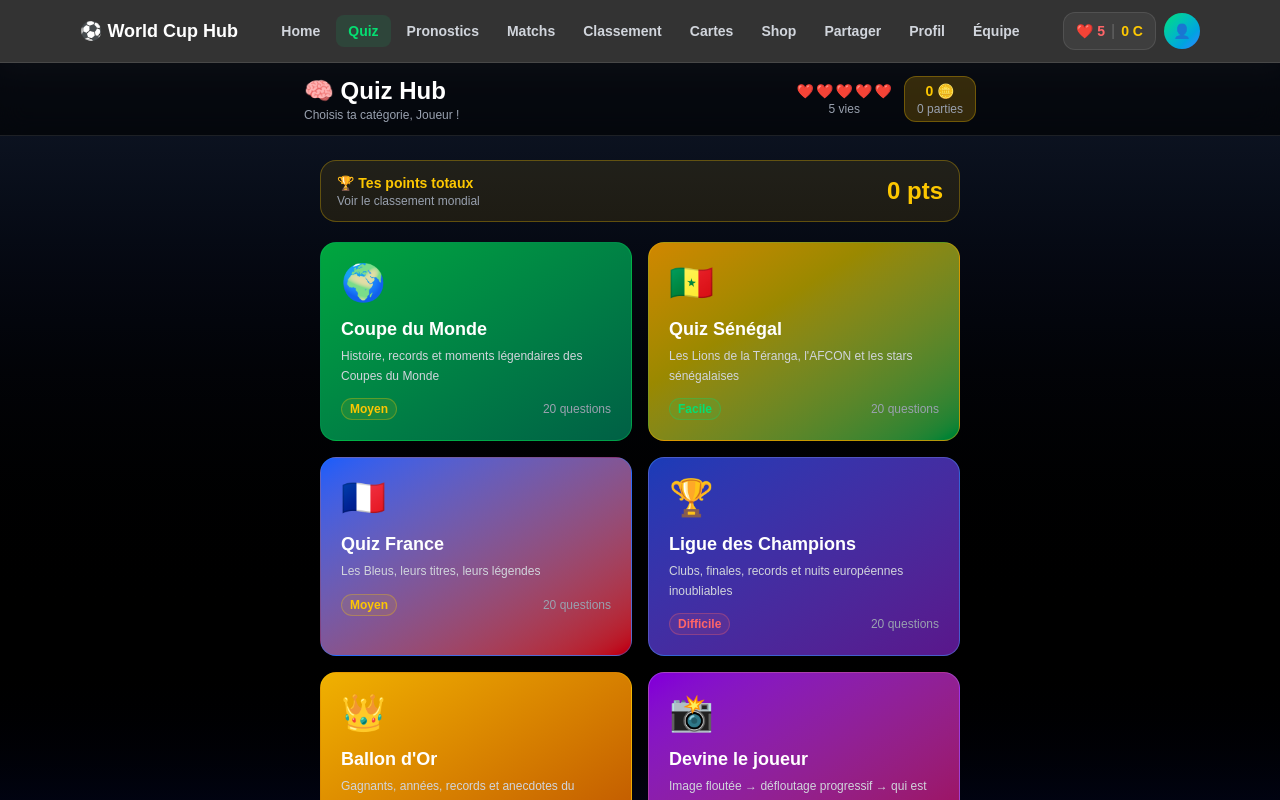
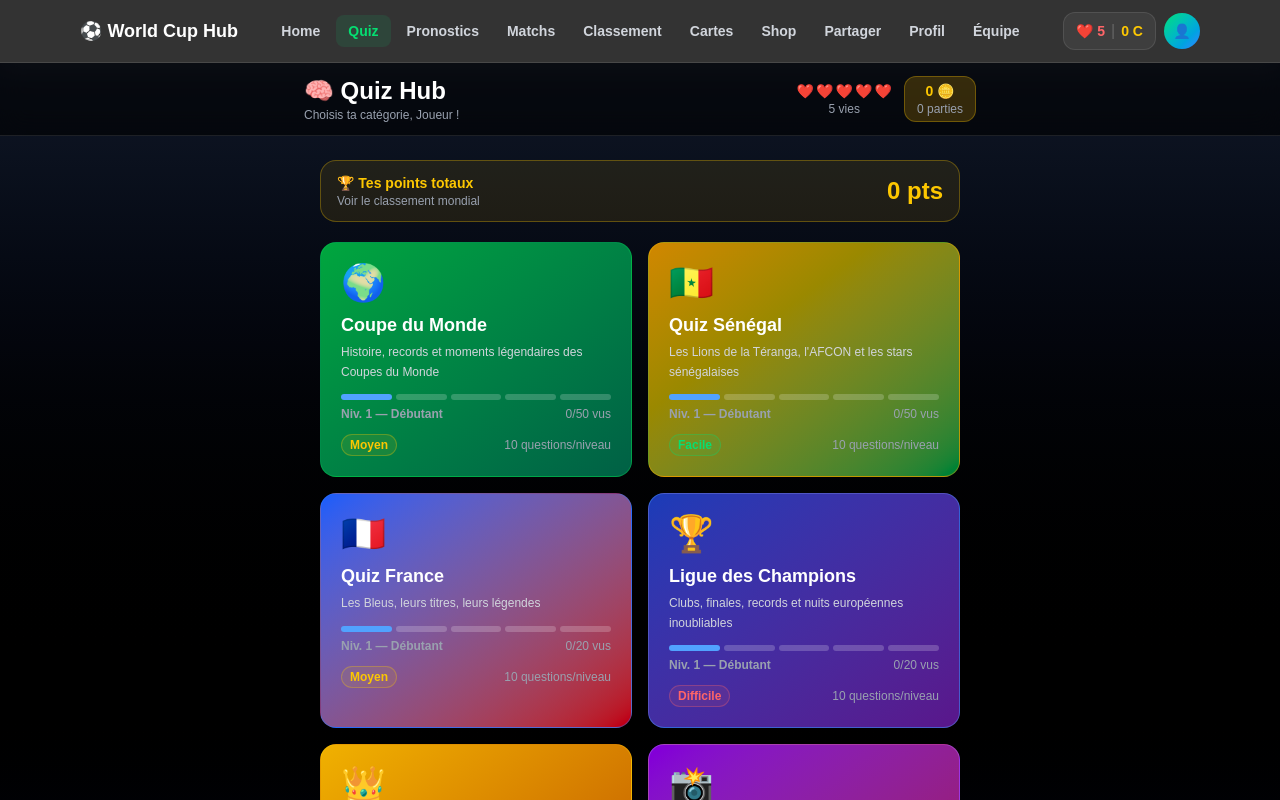
Before and after one commit to Elhadji17/world-cup-hub, a React (Vite) app: page /quiz in a window 1280 px wide. Shown: the top 800 px of the page. Built offline with nearby package versions, Linux system fonts and the light colour scheme.

Commit message:
feat: systeme de niveaux quiz - 5 niveaux par categorie

```diff
--- a/src/data/quiz-categories.js
+++ b/src/data/quiz-categories.js
@@ -9,7 +9,7 @@ export const CATEGORIES = [
     color:       "from-green-600 to-emerald-800",
     border:      "border-green-500/40",
     difficulty:  "Moyen",
-    count:       20,
+    count: 20, // on garde 20 par partie mais il y a 50 questions au total
   },
   {
     id:          "senegal",
@@ -19,7 +19,7 @@ export const CATEGORIES = [
     color:       "from-yellow-600 to-green-700",
     border:      "border-yellow-500/40",
     difficulty:  "Facile",
-    count:       20,
+    count: 20, // on garde 20 par partie mais il y a 50 questions au total
   },
   {
     id:          "france",
--- /dev/null
+++ b/src/data/quiz-levels.js
@@ -0,0 +1,62 @@
+// src/data/quiz-levels.js
+// Système de niveaux par catégorie
+
+export const LEVELS = [
+  { level: 1, label: "Débutant",   emoji: "⭐",          range: [0,  10], color: "text-gray-400",   bg: "from-gray-600 to-gray-800"     },
+  { level: 2, label: "Confirmé",   emoji: "⭐⭐",        range: [10, 20], color: "text-blue-400",   bg: "from-blue-600 to-blue-800"     },
+  { level: 3, label: "Expert",     emoji: "⭐⭐⭐",      range: [20, 30], color: "text-green-400",  bg: "from-green-600 to-green-800"   },
+  { level: 4, label: "Champion",   emoji: "⭐⭐⭐⭐",    range: [30, 40], color: "text-yellow-400", bg: "from-yellow-600 to-amber-700"  },
+  { level: 5, label: "Légendaire", emoji: "👑",           range: [40, 50], color: "text-purple-400", bg: "from-purple-600 to-purple-800" },
+];
+
+export const QUESTIONS_PER_LEVEL = 10;
+
+// Obtenir le niveau actuel d'une catégorie
+export function getCategoryLevel(catId) {
+  const seen = JSON.parse(localStorage.getItem(`wch_seen_${catId}`)) ?? [];
+  const seenCount = seen.length;
+  const levelIndex = Math.min(Math.floor(seenCount / QUESTIONS_PER_LEVEL), LEVELS.length - 1);
+  return LEVELS[levelIndex];
+}
+
+// Obtenir les questions du niveau actuel
+export function getLevelQuestions(allQ, catId) {
+  const seen = JSON.parse(localStorage.getItem(`wch_seen_${catId}`)) ?? [];
+  const seenCount = seen.length;
+  const levelIndex = Math.floor(seenCount / QUESTIONS_PER_LEVEL);
+
+  if (levelIndex >= LEVELS.length) {
+    // Tous les niveaux terminés → reset
+    localStorage.removeItem(`wch_seen_${catId}`);
+    return allQ.slice(0, QUESTIONS_PER_LEVEL);
+  }
+
+  const level = LEVELS[levelIndex];
+  const [start, end] = level.range;
+
+  // Questions de ce niveau non encore vues
+  const levelQ = allQ.slice(start, end);
+  const unseen  = levelQ.filter(q => !seen.includes(q.id));
+
+  return unseen.length > 0 ? unseen : levelQ;
+}
+
+// Vérifier si un niveau est terminé
+export function isLevelDone(catId, levelIndex) {
+  const seen = JSON.parse(localStorage.getItem(`wch_seen_${catId}`)) ?? [];
+  const level = LEVELS[levelIndex];
+  if (!level) return false;
+  const [start, end] = level.range;
+  return seen.length >= end;
+}
+
+// Obtenir la progression totale
+export function getCategoryProgress(catId, totalQ) {
+  const seen = JSON.parse(localStorage.getItem(`wch_seen_${catId}`)) ?? [];
+  return {
+    seen:    seen.length,
+    total:   totalQ,
+    pct:     Math.round((seen.length / totalQ) * 100),
+    level:   Math.min(Math.floor(seen.length / QUESTIONS_PER_LEVEL) + 1, LEVELS.length),
+  };
+}
--- a/src/pages/Quiz.jsx
+++ b/src/pages/Quiz.jsx
@@ -1,7 +1,7 @@
 // src/pages/Quiz.jsx
 // Quiz par catégorie — coins + vies intégrés via useGameStats
 
-
+import { useState, useEffect }          from "react";
 import { motion, AnimatePresence }       from "framer-motion";
 import { useNavigate, useParams }        from "react-router-dom";
 import { useAuth }                       from "../hooks/useAuth";
@@ -15,9 +15,6 @@ import questionsFR       from "../data/questions-france.json";
 import questionsUCL      from "../data/questions-ucl.json";
 import questionsDaily    from "../data/questions-daily.json";
 import questionsBD       from "../data/questions-ballon-dor.json";
-import { useState, useEffect, useRef } from "react";
-
-
 
 const QUESTIONS_MAP = {
   "world-cup":        questionsWC,
@@ -46,31 +43,20 @@ export default function Quiz() {
   const { user }       = useAuth();
   const {
     coins, lives: globalLives, maxLives,
-    submitResult, refresh,
+    submitResult,
   } = useGameStats();
 
   const category   = getCategoryById(categoryId) ?? getCategoryById("world-cup");
   const allQ       = QUESTIONS_MAP[category.id] ?? questionsWC;
   const playerName = user?.username ?? localStorage.getItem("playerName") ?? "Joueur";
 
-  const [shuffledQ] = useState(() => {
-    const seenKey = `wch_seen_${category.id}`;
-    const seen    = JSON.parse(localStorage.getItem(seenKey)) ?? [];
+  // Vies locales fixes pour cette partie — indépendant des vies globales
+  const LIVES_PER_GAME = 3;
 
-    let unseen = allQ.filter(q => !seen.includes(q.id));
-
-    if (unseen.length === 0) {
-      localStorage.removeItem(seenKey);
-      unseen = allQ;
-    }
-
-    // Sélectionner les questions mais NE PAS sauvegarder encore
-    return shuffle(unseen).slice(0, category.count);
-  });
+  const [shuffledQ]      = useState(() => shuffle(allQ).slice(0, category.count));
   const [current,          setCurrent]          = useState(0);
   const [score,            setScore]            = useState(0);
-  const [lives, setLives] = useState(() => Math.max(globalLives, 0));
-  const [startLives] = useState(() => Math.max(globalLives, 0)); // snapshot au début
+  const [lives,            setLives]            = useState(LIVES_PER_GAME);
   const [timeLeft,         setTimeLeft]         = useState(TIMER_MAX);
   const [selectedAnswer,   setSelectedAnswer]   = useState(null);
   const [showResult,       setShowResult]       = useState(false);
@@ -81,23 +67,39 @@ export default function Quiz() {
   const [fastAnswers,      setFastAnswers]      = useState(0);
   const [livesUsed,        setLivesUsed]        = useState(0);
   const [coinsEarned,      setCoinsEarned]      = useState(0);
-  const [localCoins, setLocalCoins] = useState(coins); // coins affichés en temps réel
   const [wrongAnswers,     setWrongAnswers]      = useState(0);
-
-
+  const [levelUp,          setLevelUp]          = useState(false);
+  const [newLevel,         setNewLevel]          = useState(0);
 
   const question = shuffledQ[current];
   const totalQ   = shuffledQ.length;
   const progress = ((current + 1) / totalQ) * 100;
   const xp       = score * 10;
   const level    = Math.floor(xp / 100) + 1;
-  // Après les autres states :
-  const livesUsedRef = useRef(0);
 
-  useEffect(() => {
-    setLocalCoins(coins);
-    }, [coins]);
-
+  // Bloquer si plus de vies
+  if (globalLives <= 0 && !finished) {
+    return (
+      <div className="min-h-screen bg-gradient-to-b from-gray-900 via-black to-red-900 text-white flex items-center justify-center px-4">
+        <div className="text-center max-w-sm">
+          <div className="text-7xl mb-4">💔</div>
+          <h1 className="text-2xl font-bold mb-2">Plus de vies !</h1>
+          <p className="text-gray-400 mb-2">Tes vies se régénèrent automatiquement chaque heure.</p>
+          <p className="text-gray-400 mb-6">Ou achète-en dans le Shop avec tes coins.</p>
+          <div className="flex gap-3 justify-center">
+            <motion.button whileTap={{ scale: 0.97 }} onClick={() => navigate("/shop")}
+              className="bg-yellow-500 text-black font-bold px-6 py-3 rounded-xl">
+              🛒 Shop ({coins} 🪙)
+            </motion.button>
+            <motion.button whileTap={{ scale: 0.97 }} onClick={() => navigate("/quiz")}
+              className="bg-white/10 text-white font-bold px-6 py-3 rounded-xl">
+              ← Retour
+            </motion.button>
+          </div>
+        </div>
+      </div>
+    );
+  }
 
   // ── Timer ──────────────────────────────────────────────────────────────────
   useEffect(() => {
@@ -118,23 +120,14 @@ export default function Quiz() {
     if (correct) {
       setScore(p => p + 1);
       setStreak(p => p + 1);
-        const bonus = timeLeft >= 10 ? 10 : 0;
-        setLocalCoins(p => p + 10 + bonus);  // ← ajouter ça
       if (fast) setFastAnswers(p => p + 1);
     } else {
       const nl = lives - 1;
       setLives(nl);
       setLivesUsed(p => p + 1);
-      livesUsedRef.current += 1;
       setWrongAnswers(p => p + 1);
       setStreak(0);
-
       if (nl <= 0) { setTimeout(() => finishQuiz(score), 1800); return; }
-      setTimeout(() => {
-        setShowResult(false);
-        setSelectedAnswer(null);
-      }, 1800);
-      return;
     }
     setTimeout(() => goNext(correct), 1800);
   }
@@ -144,13 +137,8 @@ export default function Quiz() {
     setSelectedAnswer(null); setIsCorrect(false); setShowResult(true); setStreak(0);
     const nl = lives - 1;
     setLives(nl); setLivesUsed(p => p + 1); setWrongAnswers(p => p + 1);
-
     if (nl <= 0) { setTimeout(() => finishQuiz(score), 1800); return; }
-    setTimeout(() => {
-    setShowResult(false);
-    setSelectedAnswer(null);
-    setTimeLeft(TIMER_MAX); // Remettre le timer
-  }, 1800);
+    setTimeout(() => goNext(false), 1800);
   }
 
   function goNext(wasCorrect) {
@@ -165,13 +153,6 @@ export default function Quiz() {
     if (ending) return;
     setEnding(true);
 
-    // Sauvegarder seulement les questions effectivement jouées
-    const seenKey = `wch_seen_${category.id}`;
-    const seen    = JSON.parse(localStorage.getItem(seenKey)) ?? [];
-    const played  = shuffledQ.slice(0, current + 1).map(q => q.id);
-    const newSeen = [...new Set([...seen, ...played])];
-    localStorage.setItem(seenKey, JSON.stringify(newSeen));
-
     // Sauvegarder localement
     const best = Number(localStorage.getItem("bestScore")) || 0;
     if (finalScore > best) localStorage.setItem("bestScore", finalScore);
@@ -179,33 +160,28 @@ export default function Quiz() {
     history.push({ score: finalScore, total: totalQ, category: category.id, date: Date.now() });
     localStorage.setItem("history", JSON.stringify(history));
     const lb = JSON.parse(localStorage.getItem("leaderboard")) || [];
-    const existing = lb.findIndex(p => p.name === playerName && p.category === category.id);
-    if (existing >= 0) {
-    if (finalScore > lb[existing].score) lb[existing].score = finalScore;
-    } else {
     lb.push({ name: playerName, score: finalScore, category: category.id });
-    }
     lb.sort((a, b) => b.score - a.score);
     localStorage.setItem("leaderboard", JSON.stringify(lb.slice(0, 10)));
 
-    // 1 partie = 1 vie globale consommée
+    // Soumettre à MongoDB + calculer coins
     const result = await submitResult({
       correct:     finalScore,
       wrong:       wrongAnswers,
       streak:      streak,
       fastAnswers: fastAnswers,
-    livesUsed:   livesUsedRef.current, // ← valeur réelle
+      livesUsed:   livesUsed,
     });
-    await refresh(); // ← resynchroniser depuis MongoDB
     setCoinsEarned(result.coinsEarned ?? 0);
+
     setScore(finalScore);
     setFinished(true);
   }
 
   function btnClass(option) {
     if (!showResult) return "bg-white/10 hover:bg-white/20 border-white/20";
-    if (isCorrect && option === question.answer) return "bg-green-500/80 border-green-400"; // vert seulement si correct
-    if (option === selectedAnswer && !isCorrect) return "bg-red-500/80 border-red-400"; // rouge si mauvaise
+    if (option === question.answer) return "bg-green-500/80 border-green-400";
+    if (option === selectedAnswer)  return "bg-red-500/80 border-red-400";
     return "bg-white/5 border-white/10 opacity-50";
   }
 
@@ -231,6 +207,17 @@ export default function Quiz() {
             <div className="text-7xl mb-3">{medal.emoji}</div>
             <h1 className="text-3xl font-bold mb-1">Bravo {playerName} !</h1>
             <p className={`text-lg font-semibold ${medal.color}`}>{medal.label}</p>
+
+          {/* Level Up ! */}
+          {levelUp && (
+            <motion.div initial={{ opacity: 0, scale: 0.8 }} animate={{ opacity: 1, scale: 1 }}
+              transition={{ delay: 0.4 }}
+              className="mt-4 bg-yellow-500/20 border border-yellow-400/40 rounded-2xl px-6 py-4 text-center">
+              <div className="text-3xl mb-1">🎉</div>
+              <div className="text-yellow-400 font-black text-lg">Niveau {LEVELS[newLevel]?.level} débloqué !</div>
+              <div className="text-sm text-gray-300">{LEVELS[newLevel]?.emoji} {LEVELS[newLevel]?.label}</div>
+            </motion.div>
+          )}
           </motion.div>
 
           {/* Score + Coins gagnés */}
@@ -297,7 +284,7 @@ export default function Quiz() {
               className="w-full bg-green-600 hover:bg-green-500 text-white font-bold py-4 rounded-2xl transition">
               🔄 Rejouer {category.title}
             </motion.button>
-            <motion.button whileTap={{ scale: 0.97 }} onClick={() => navigate("/leaderboard")}
+            <motion.button whileTap={{ scale: 0.97 }} onClick={() => navigate("/quiz/leaderboard")}
               className="w-full bg-yellow-600 hover:bg-yellow-500 text-black font-bold py-4 rounded-2xl transition">
               🏆 Classement mondial
             </motion.button>
@@ -306,36 +293,13 @@ export default function Quiz() {
               🧠 Changer de catégorie
             </motion.button>
             <a href={`https://wa.me/?text=${encodeURIComponent(
-              `🧠 J'ai obtenu ${score}/${totalQ} au Quiz ${category.title} ! +${coinsEarned}🪙\n${medal.emoji} ${medal.label}\n🔥 https://worldcuphub2026.vercel.app/quiz`
+              `🧠 J'ai obtenu ${score}/${totalQ} au Quiz ${category.title} ! +${coinsEarned}🪙\n${medal.emoji} ${medal.label}\n🔥 https://world-cup-hub-kappa.vercel.app/quiz`
             )}`} target="_blank" rel="noopener noreferrer">
               <motion.button whileTap={{ scale: 0.97 }}
                 className="w-full bg-green-500 hover:bg-green-400 text-white font-bold py-4 rounded-2xl transition mt-3">
                 📲 Partager sur WhatsApp
               </motion.button>
             </a>
-          </div>
-        </div>
-      </div>
-    );
-  }
-
-  if (startLives <= 0 && !finished) {
-    return (
-      <div className="min-h-screen bg-gradient-to-b from-gray-900 via-black to-red-900 text-white flex items-center justify-center px-4">
-        <div className="text-center max-w-sm">
-          <div className="text-7xl mb-4">💔</div>
-          <h1 className="text-2xl font-bold mb-2">Plus de vies !</h1>
-          <p className="text-gray-400 mb-2">Tes vies se régénèrent automatiquement chaque heure.</p>
-          <p className="text-gray-400 mb-6">Ou achète-en dans le Shop avec tes coins.</p>
-          <div className="flex gap-3 justify-center">
-            <motion.button whileTap={{ scale: 0.97 }} onClick={() => navigate("/shop")}
-              className="bg-yellow-500 text-black font-bold px-6 py-3 rounded-xl">
-              🛒 Shop ({coins} 🪙)
-            </motion.button>
-            <motion.button whileTap={{ scale: 0.97 }} onClick={() => navigate("/quiz")}
-              className="bg-white/10 text-white font-bold px-6 py-3 rounded-xl">
-              ← Retour
-            </motion.button>
           </div>
         </div>
       </div>
@@ -354,16 +318,8 @@ export default function Quiz() {
         {/* Header */}
         <div className="flex items-center justify-between mb-5">
           <div className="flex items-center gap-3">
-            <button
-                onClick={() => {
-                    if (window.confirm("⚠️ Quitter la partie ? Ta progression sera perdue.")) {
-                    navigate("/quiz");
-                    }
-                }}
-                className="text-gray-400 hover:text-white transition text-xl"
-                >
-                ←
-                </button>
+            <button onClick={() => navigate("/quiz")}
+              className="text-gray-400 hover:text-white transition text-xl">←</button>
             <div className="text-2xl">{category.emoji}</div>
             <div>
               <div className="font-bold text-sm">{category.title}</div>
@@ -372,7 +328,7 @@ export default function Quiz() {
           </div>
           {/* Coins */}
           <div className="bg-yellow-500/20 border border-yellow-400/30 rounded-xl px-3 py-1 text-center">
-            <div className="text-sm font-bold text-yellow-400">{localCoins} 🪙</div>
+            <div className="text-sm font-bold text-yellow-400">{coins} 🪙</div>
           </div>
         </div>
 
@@ -473,7 +429,8 @@ export default function Quiz() {
                     </span>
                   ) : (
                     <span>
-                      ❌ {selectedAnswer === null ? "Temps écoulé !" : "Mauvaise réponse ! Réessaie 🔄"}
+                      ❌ {selectedAnswer === null ? "Temps écoulé" : "Mauvaise réponse"}
+                      {" — "}Réponse : <span className="text-white">{question.answer}</span>
                     </span>
                   )}
                 </motion.div>
--- a/src/pages/QuizHub.jsx
+++ b/src/pages/QuizHub.jsx
@@ -5,18 +5,20 @@ import { motion }        from "framer-motion";
 import { CATEGORIES }    from "../data/quiz-categories";
 import { useAuth }       from "../hooks/useAuth";
 import { useGameStats }  from "../hooks/useGameStats.jsx";
+import { LEVELS, QUESTIONS_PER_LEVEL, getCategoryProgress } from "../data/quiz-levels";
+
 import questionsWC  from "../data/questions-world-cup.json";
 import questionsSN  from "../data/questions-senegal.json";
 import questionsFR  from "../data/questions-france.json";
 import questionsUCL from "../data/questions-ucl.json";
 import questionsBD  from "../data/questions-ballon-dor.json";
 
-const QUESTIONS_COUNT = {
-  "world-cup":        questionsWC.length,
-  "senegal":          questionsSN.length,
-  "france":           questionsFR.length,
-  "champions-league": questionsUCL.length,
-  "ballon-dor":       questionsBD.length,
+const QUESTIONS_MAP = {
+  "world-cup":        questionsWC,
+  "senegal":          questionsSN,
+  "france":           questionsFR,
+  "champions-league": questionsUCL,
+  "ballon-dor":       questionsBD,
 };
 
 const DIFFICULTY_COLOR = {
@@ -33,22 +35,16 @@ function isDailyDone() {
 export default function QuizHub() {
   const navigate   = useNavigate();
   const { user }   = useAuth();
-  const { coins, lives, totalCoins, totalPoints, maxLives } = useGameStats();
+  const { coins, lives, totalPoints } = useGameStats();
   const playerName = user?.username ?? localStorage.getItem("playerName") ?? "Joueur";
   const [dailyDone] = useState(isDailyDone);
 
   const history = JSON.parse(localStorage.getItem("history")) || [];
 
   function handleSelect(cat) {
-    const catDone = !cat.isDaily && !cat.isPlayers && isCategoryDone(cat.id);
-    if ((cat.isDaily && dailyDone) || catDone) return;
+    if (cat.isDaily && dailyDone) return;
     if (cat.isPlayers) { navigate("/quiz/players"); return; }
     navigate(`/quiz/${cat.id}`);
-  }
-
-  function isCategoryDone(catId) {
-    const seen = JSON.parse(localStorage.getItem(`wch_seen_${catId}`)) ?? [];
-    return seen.length >= (QUESTIONS_COUNT[catId] ?? 999);
   }
 
   return (
@@ -62,17 +58,14 @@ export default function QuizHub() {
             <p className="text-xs text-gray-400">Choisis ta catégorie, {playerName} !</p>
           </div>
           <div className="flex gap-3 items-center">
-            {/* Vies */}
             <div className="text-center">
               <div className="flex gap-0.5">
                 {Array.from({ length: Math.min(lives, 5) }).map((_, i) => (
                   <span key={i} className="text-sm">❤️</span>
                 ))}
-                {lives > 5 && <span className="text-xs text-red-400 font-bold ml-1">+{lives - 5}</span>}
               </div>
               <div className="text-xs text-gray-400">{lives} vie{lives > 1 ? "s" : ""}</div>
             </div>
-            {/* Coins */}
             <div className="bg-yellow-500/20 border border-yellow-400/30 rounded-xl px-3 py-1 text-center">
               <div className="text-sm font-bold text-yellow-400">{coins} 🪙</div>
               <div className="text-xs text-gray-400">{history.length} parties</div>
@@ -83,11 +76,11 @@ export default function QuizHub() {
 
       <div className="max-w-2xl mx-auto px-4 pt-6">
 
-        {/* Classement mondial */}
+        {/* Points totaux */}
         <motion.div
           initial={{ opacity: 0, y: -10 }}
           animate={{ opacity: 1, y: 0 }}
-          onClick={(e) => { e.stopPropagation(); navigate("/leaderboard"); }}
+          onClick={() => navigate("/leaderboard")}
           className="mb-5 bg-yellow-500/10 border border-yellow-400/30 rounded-2xl px-4 py-3 flex justify-between items-center cursor-pointer hover:bg-yellow-500/20 transition"
         >
           <div>
@@ -100,8 +93,15 @@ export default function QuizHub() {
         {/* Grille catégories */}
         <div className="grid grid-cols-1 sm:grid-cols-2 gap-4">
           {CATEGORIES.map((cat, i) => {
-            const catDone = !cat.isDaily && !cat.isPlayers && isCategoryDone(cat.id);
-            const locked  = (cat.isDaily && dailyDone) || catDone;
+            const locked   = cat.isDaily && dailyDone;
+            const allQ     = QUESTIONS_MAP[cat.id];
+            const progress = allQ ? getCategoryProgress(cat.id, allQ.length) : null;
+            const currentLevel = progress
+              ? Math.min(Math.floor(progress.seen / QUESTIONS_PER_LEVEL), LEVELS.length - 1)
+              : 0;
+            const levelInfo = LEVELS[currentLevel];
+            const allDone   = progress && progress.seen >= allQ.length;
+
             return (
               <motion.div
                 key={cat.id}
@@ -109,27 +109,68 @@ export default function QuizHub() {
                 animate={{ opacity: 1, y: 0 }}
                 transition={{ delay: i * 0.07 }}
                 whileTap={{ scale: locked ? 1 : 0.97 }}
-                onClick={() => handleSelect(cat)}
+                onClick={() => !locked && handleSelect(cat)}
                 className={`relative rounded-2xl border p-5 cursor-pointer transition-all ${cat.border} ${
                   locked
                     ? "opacity-50 cursor-not-allowed bg-white/5"
                     : `bg-gradient-to-br ${cat.color} bg-opacity-20 hover:brightness-110`
                 }`}
               >
+                {/* Badge daily done */}
                 {locked && (
                   <div className="absolute top-3 right-3 bg-gray-600 text-white text-xs px-2 py-0.5 rounded-full">
-                    {catDone ? "✅ Terminé !" : "✅ Fait aujourd'hui"}
+                    ✅ Fait aujourd'hui
                   </div>
                 )}
-                <div className="text-4xl mb-3">{cat.emoji}</div>
+
+                {/* Badge tous niveaux terminés */}
+                {allDone && !locked && (
+                  <div className="absolute top-3 right-3 bg-purple-600 text-white text-xs px-2 py-0.5 rounded-full">
+                    👑 Maître !
+                  </div>
+                )}
+
+                <div className="text-4xl mb-2">{cat.emoji}</div>
                 <h2 className="text-lg font-bold text-white mb-1">{cat.title}</h2>
                 <p className="text-xs text-gray-300 mb-3 leading-relaxed">{cat.description}</p>
+
+                {/* Niveaux pour catégories avec questions */}
+                {progress && !cat.isDaily && !cat.isPlayers && (
+                  <div className="mb-3">
+                    {/* Étoiles niveaux */}
+                    <div className="flex gap-1 mb-1.5">
+                      {LEVELS.map((l, idx) => {
+                        const done = progress.seen >= l.range[1];
+                        const current = idx === currentLevel && !allDone;
+                        return (
+                          <div key={idx}
+                            className={`flex-1 h-1.5 rounded-full transition ${
+                              done    ? "bg-yellow-400" :
+                              current ? "bg-blue-400"   :
+                                        "bg-white/20"
+                            }`}
+                          />
+                        );
+                      })}
+                    </div>
+                    <div className="flex justify-between items-center">
+                      <span className={`text-xs font-bold ${levelInfo?.color ?? "text-gray-400"}`}>
+                        {allDone ? "👑 Tous niveaux complétés !" : `Niv. ${currentLevel + 1} — ${levelInfo?.label}`}
+                      </span>
+                      <span className="text-xs text-gray-400">{progress.seen}/{progress.total} vus</span>
+                    </div>
+                  </div>
+                )}
+
                 <div className="flex items-center justify-between">
                   <span className={`text-xs font-semibold px-2 py-0.5 rounded-full border ${DIFFICULTY_COLOR[cat.difficulty]}`}>
                     {cat.difficulty}
                   </span>
-                  <span className="text-xs text-gray-400">{cat.count} questions</span>
+                  <span className="text-xs text-gray-400">
+                    {cat.isDaily ? `${cat.count} questions` : `10 questions/niveau`}
+                  </span>
                 </div>
+
                 {cat.isDaily && !locked && (
                   <div className="mt-2 text-xs text-orange-300 font-semibold">🔥 Nouveau chaque jour !</div>
                 )}
```
Lines whose indentation alone changed are shown as unchanged.
